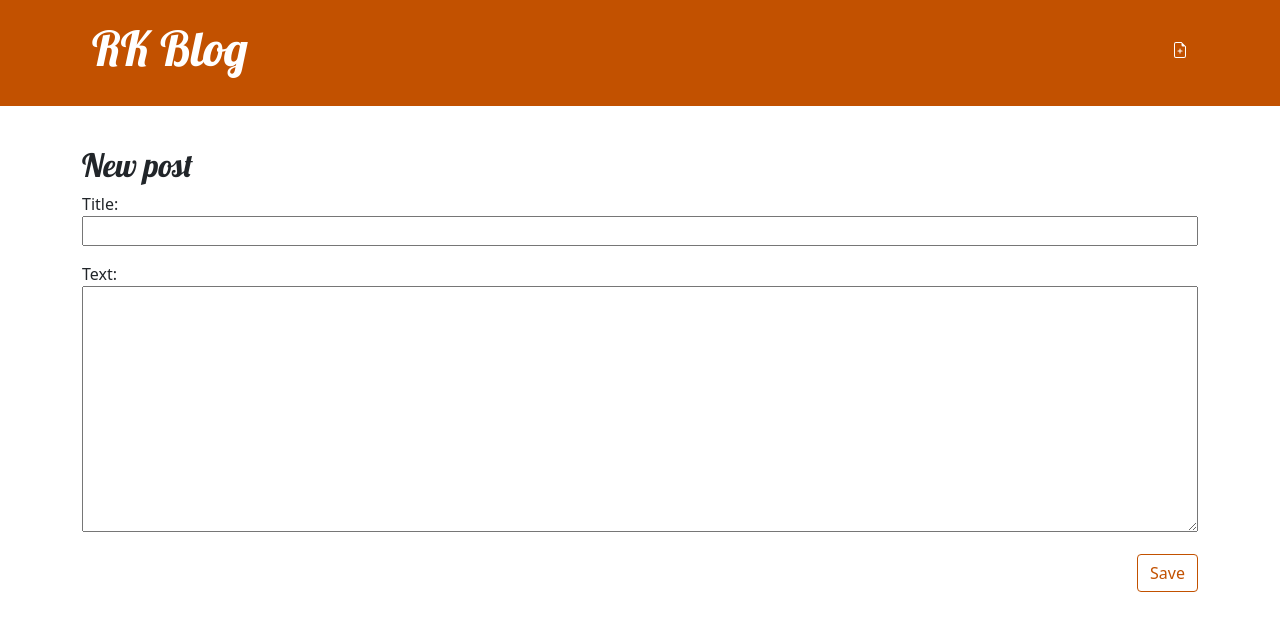
After one commit to DevRohitKumar/DGBlog, a Django app: page /post/new/ in a window 1280 px wide. The commit adds this page. Shown: the top 631 px of the page. Run offline with Django 4.2, Linux system fonts and the light colour scheme.

Commit message:
working on post form and post edit

```diff
--- /dev/null
+++ b/blog/forms.py
@@ -0,0 +1,8 @@
+from django import  forms
+from .models import Post
+
+class PostForm(forms.ModelForm):
+
+    class Meta:
+        model = Post
+        fields = ("title", 'text', )
--- a/blog/templates/blog/base.html
+++ b/blog/templates/blog/base.html
@@ -14,7 +14,10 @@
 <body>
     <header class="page-header">
       <div class="container">
-          <h1><a href="/">RK Blog</a></h1>
+        <a href="{% url 'post_new' %}" class="top-menu">
+            {% include './icons/file-earmark-plus.svg' %}
+        </a>
+        <h1><a href="/">RK Blog</a></h1>
       </div>
     </header>
     <main class="container">
--- a/blog/templates/blog/post_detail.html
+++ b/blog/templates/blog/post_detail.html
@@ -2,6 +2,11 @@
 
 {% block content %}
     <article class="post">
+        <aside class="actions">
+            <a class="btn btn-secondary" href="{% url 'post_edit' pk=post.pk %}">
+              {% include './icons/pencil-fill.svg' %}
+            </a>
+        </aside>
         {% if post.published_date %}
             <time class="date">
                 {{ post.published_date }}
--- /dev/null
+++ b/blog/templates/blog/post_edit.html
@@ -0,0 +1,9 @@
+{% extends 'blog/base.html' %}
+
+{% block content %}
+    <h2>New post</h2>
+    <form method="POST" class="post-form">{% csrf_token %}
+        {{ form.as_p }}
+        <button type="submit" class="save btn btn-secondary">Save</button>
+    </form>
+{% endblock %}
--- a/blog/urls.py
+++ b/blog/urls.py
@@ -4,4 +4,6 @@ from . import views
 urlpatterns = [
     path('', views.post_list, name='post_list'),
     path('post/<int:pk>/', views.post_detail, name='post_detail'),
+    path('post/new/', views.post_new, name='post_new'),
+    path('post/<int:pk>/edit/', views.post_edit, name='post_edit'),
 ]
--- a/blog/views.py
+++ b/blog/views.py
@@ -1,5 +1,8 @@
 from django.shortcuts import render, get_object_or_404
 from .models import Post
+from .forms import PostForm
+
+
 
 # Create your views here.
 def post_list(request):
@@ -9,3 +12,31 @@ def post_list(request):
 def post_detail(request, pk):
     post = get_object_or_404(Post, pk=pk)
     return render(request, 'blog/post_detail.html', {'post': post})
+
+def post_new(request):
+    if request.method == "POST":
+        form = PostForm(request.POST)
+        if form.is_valid():
+            post = form.save(commit=False)
+            post.author = request.user
+            post.published_date = timezone.now()
+            post.save()
+            return redirect('post_detail', pk=post.pk)
+    else:
+        form = PostForm()
+
+    return render(request, 'blog/post_edit.html', {'form': form})
+
+def post_edit(request, pk):
+    post = get_object_or_404(Post, pk=pk)
+    if request.method == "POST":
+        form = PostForm(request.POST, instance=post)
+        if form.is_valid():
+            post = form.save(commit=False)
+            post.author = request.user
+            post.published_date = timezone.now()
+            post.save()
+            return redirect('post_detail', pk=post.pk)
+    else:
+        form = PostForm(instance=post)
+    return render(request, 'blog/post_edit.html', {'form': form})
```
Also changed, not shown: blog/templates/blog/icons/file-earmark-plus.svg (added).
